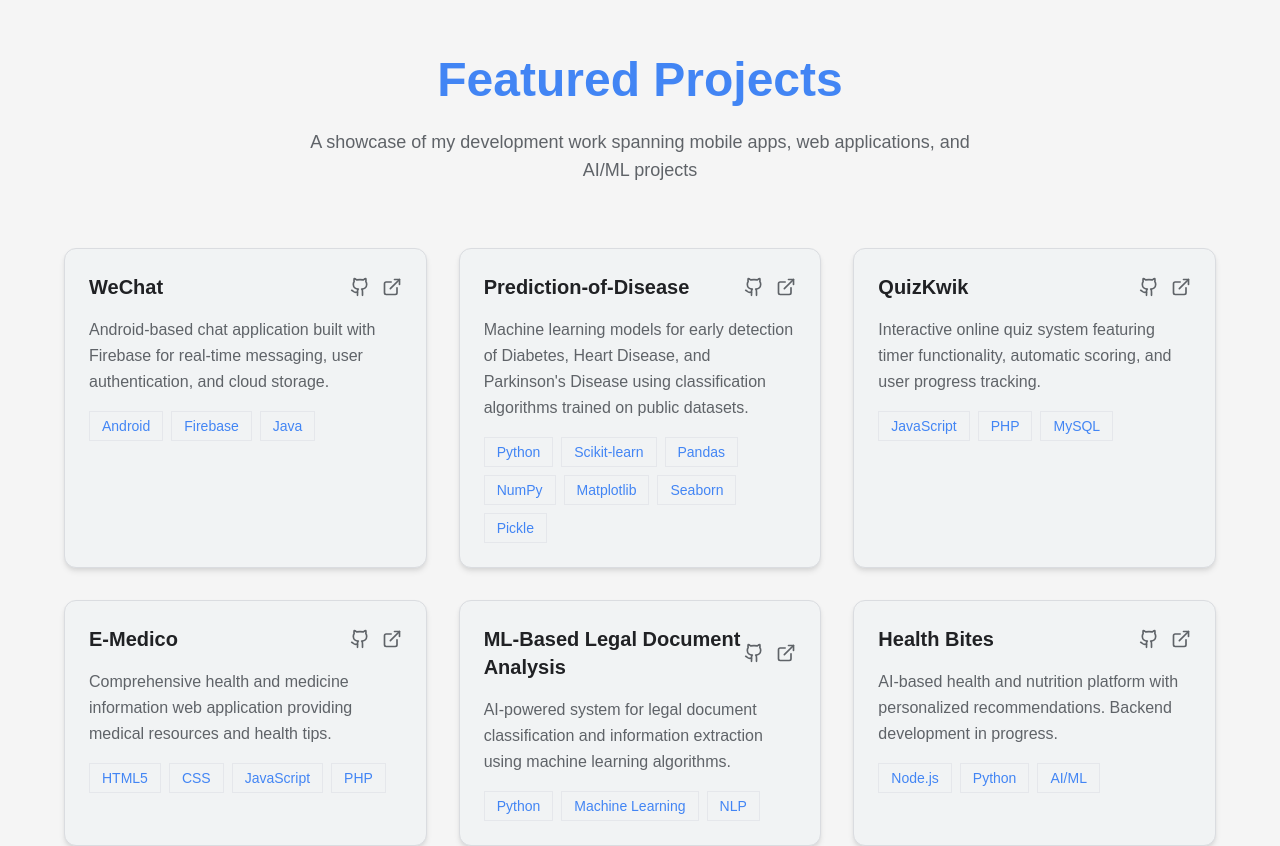
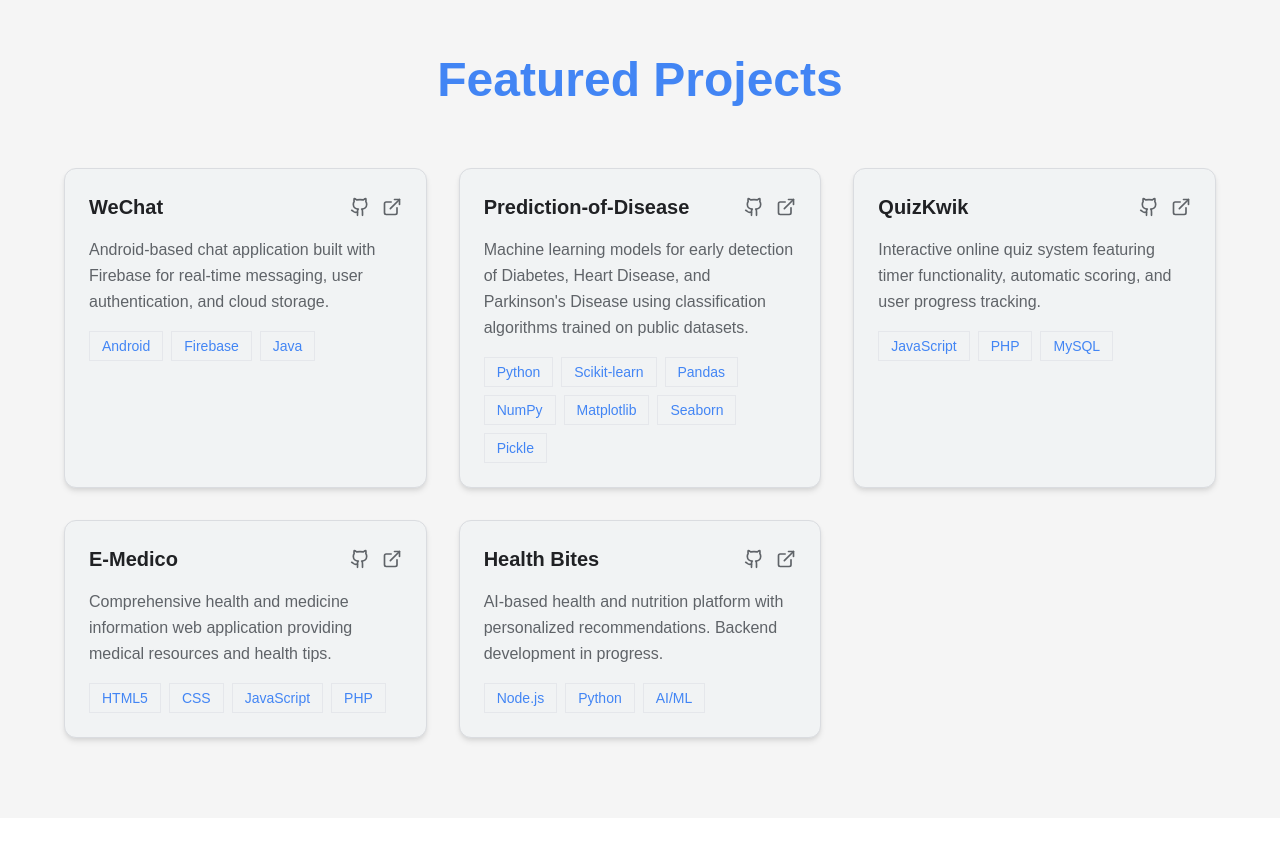
Before and after one commit to dineshdhayfule/Portfolio, a Next.js app: page / in a window 1280 px wide. Shown: the part 1540-2386 px from the top of the page. Built offline with nearby package versions, Linux system fonts and the light colour scheme.

Commit message:
Update page.tsx

```diff
--- a/app/page.tsx
+++ b/app/page.tsx
@@ -154,14 +154,7 @@ export default function Portfolio() {
       github: "https://github.com/dineshdhayfule",
       live: "https://github.com/dineshdhayfule",
     },
-    {
-      title: "ML-Based Legal Document Analysis",
-      description:
-        "AI-powered system for legal document classification and information extraction using machine learning algorithms.",
-      tech: ["Python", "Machine Learning", "NLP"],
-      github: "https://github.com/dineshdhayfule",
-      live: "https://github.com/dineshdhayfule",
-    },
+
     {
       title: "Health Bites",
       description:
@@ -395,9 +388,9 @@ export default function Portfolio() {
               className="text-center mb-16"
             >
               <h2 className="text-4xl md:text-5xl font-bold text-primary-accent mb-6">Featured Projects</h2>
-              <p className="text-secondary-text text-lg max-w-2xl mx-auto">
+              {/* <p className="text-secondary-text text-lg max-w-2xl mx-auto">
                 A showcase of my development work spanning mobile apps, web applications, and AI/ML projects
-              </p>
+              </p> */}
             </motion.div>
 
             <div className="grid md:grid-cols-2 lg:grid-cols-3 gap-8">
```
